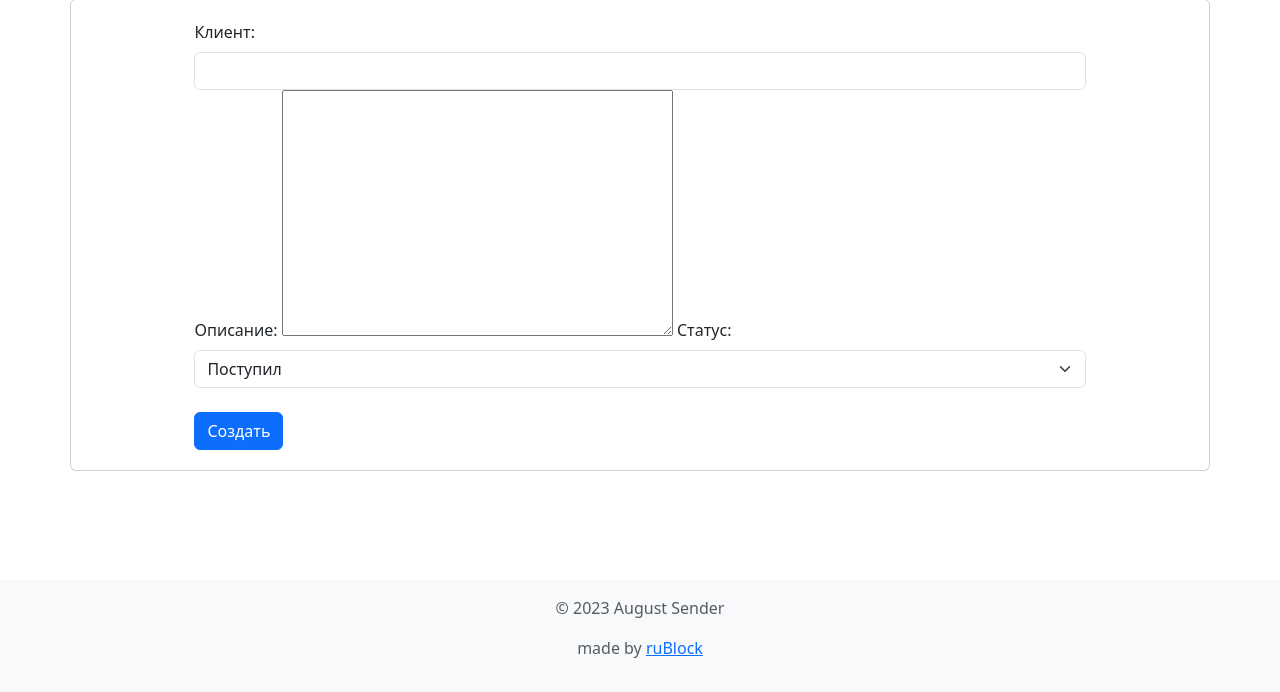
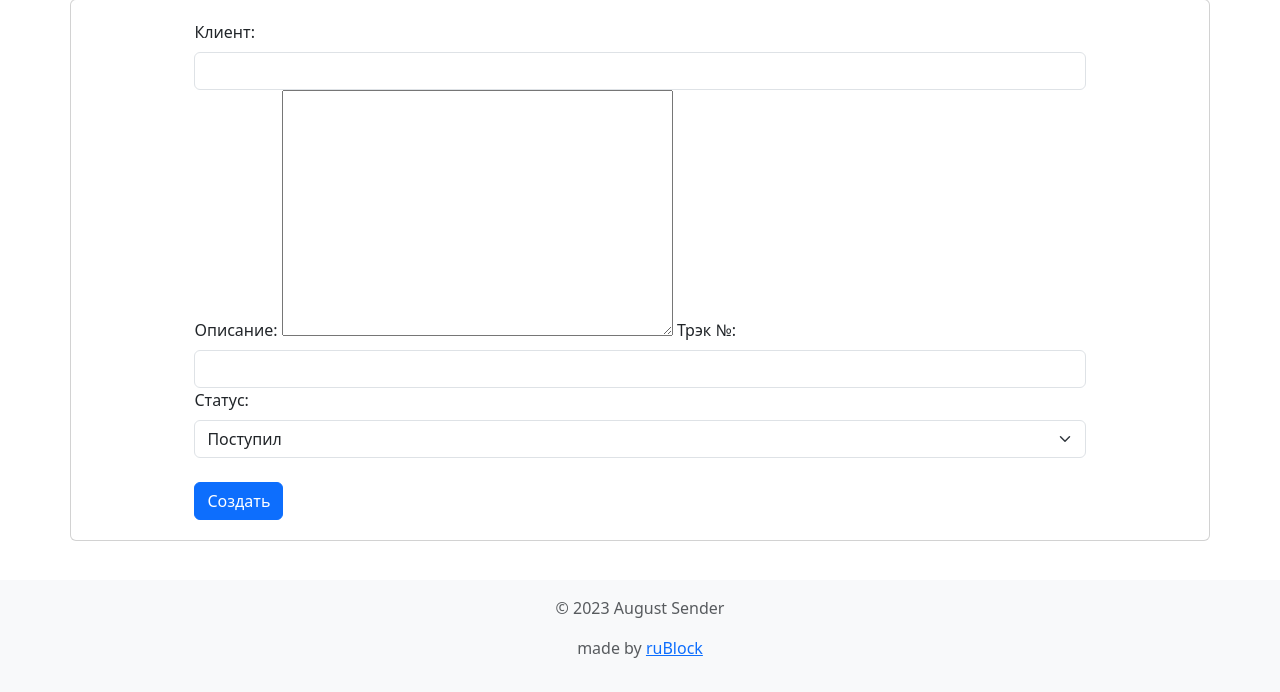
Before and after one commit to rublock/august_sender_crm, a Django app: page /new_order/ in a window 1280 px wide. Shown: the part 108-800 px from the top of the page. Run offline with Django 4.2, Linux system fonts and the light colour scheme; the visitor is signed in with stand-in values (Sample User, id 1); data that the repository does not hold is empty; some libraries are stand-ins or nearby versions.

Commit message:
commit ok

```diff
--- a/mainapp/forms.py
+++ b/mainapp/forms.py
@@ -21,6 +21,7 @@ class NewOrderForm(forms.Form):
                                           'height': '300px'
                                       }
                                       }))
+    track_number = forms.CharField(label="Трэк №", max_length=50)
     status = forms.ChoiceField(label="Статус", choices=CHOICES, initial=1)
 
 
@@ -33,11 +34,12 @@ class ChangeOrderForm(forms.ModelForm):
 
     class Meta:
         model = OrderPosition
-        fields = ['client', 'description', 'status']
+        fields = ['client', 'description', 'track_number', 'status']
 
         widgets = {
             'client': forms.Select(attrs={'class': 'form-select', }),
             'description': forms.Textarea(),
+            'track_number': forms.TextInput(attrs={'class': 'form-control', }),
             'status': forms.Select(attrs={'class': 'form-select', }),
         }
 
--- a/mainapp/models.py
+++ b/mainapp/models.py
@@ -37,6 +37,7 @@ class OrderPosition(models.Model):
     order = models.ForeignKey(Order, on_delete=models.CASCADE)
     client = models.ForeignKey(Client, blank=True, null=True, on_delete=models.CASCADE)
     description = models.CharField(verbose_name="Примечание", blank=True, max_length=200)
+    track_number = models.CharField(verbose_name="Трэк №", blank=True, max_length=50)
     status = models.PositiveSmallIntegerField(choices=OrderStatus.choices, default=OrderStatus.ORDER_1)
 
 
--- a/mainapp/templates/mainapp/home_page.html
+++ b/mainapp/templates/mainapp/home_page.html
@@ -8,6 +8,7 @@
             <th scope="col">#</th>
             <th scope="col">Клиент</th>
             <th scope="col">Примечание</th>
+            <th scope="col">Трэк №</th>
             <th scope="col">Действие</th>
             </tr>
         </thead>
--- a/mainapp/templates/mainapp/new_order.html
+++ b/mainapp/templates/mainapp/new_order.html
@@ -13,6 +13,8 @@
             </datalist>
             <label class="form-label">Описание:</label>
             {% render_field new_order_form.description|safe %}
+            <label class="form-label">Трэк №:</label>
+            {% render_field new_order_form.track_number class="form-control" %}
             <label class="form-label">Статус:</label>
             {% render_field new_order_form.status class="form-select" %}
             <br>
--- a/mainapp/templates/mainapp/order.html
+++ b/mainapp/templates/mainapp/order.html
@@ -8,6 +8,8 @@
             {% render_field edit_order_form.client %}
             <label class="form-label">Описание:</label>
             {% render_field edit_order_form.description|safe %}
+            <label class="form-label">Трэк №:</label>
+            {% render_field edit_order_form.track_number %}
             <label class="form-label">Статус:</label>
             {% render_field edit_order_form.status %}
             <br>
--- a/mainapp/templates/mainapp/partial_order_positions_detail_status_1.html
+++ b/mainapp/templates/mainapp/partial_order_positions_detail_status_1.html
@@ -2,5 +2,6 @@
     <th scope="row">{{ i.order_id }}</th>
     <td>{{ i.client }}</td>
     <td>{{ i.description|safe }}</td>
+    <td>{{ i.track_number }}</td>
     <td><a href="{% url 'mainapp:edit_order' i.id %}" aria-current="page">Изменить</a></td>
 </tr>
--- a/mainapp/templates/mainapp/partial_order_positions_detail_status_2.html
+++ b/mainapp/templates/mainapp/partial_order_positions_detail_status_2.html
@@ -2,5 +2,6 @@
     <th scope="row">{{ x.order_id }}</th>
     <td>{{ x.client }}</td>
     <td>{{ x.description|safe }}</td>
+    <td>{{ x.track_number }}</td>
     <td><a href="{% url 'mainapp:edit_order' x.id %}" aria-current="page">Изменить</a></td>
 </tr>
--- a/mainapp/templates/mainapp/partial_order_positions_detail_status_3.html
+++ b/mainapp/templates/mainapp/partial_order_positions_detail_status_3.html
@@ -2,5 +2,6 @@
     <th scope="row">{{ n.order_id }}</th>
     <td>{{ n.client }}</td>
     <td>{{ n.description|safe }}</td>
+    <td>{{ n.track_number }}</td>
     <td><a href="{% url 'mainapp:edit_order' n.id %}" aria-current="page">Изменить</a></td>
 </tr>
--- a/mainapp/templates/mainapp/partial_order_positions_detail_status_4.html
+++ b/mainapp/templates/mainapp/partial_order_positions_detail_status_4.html
@@ -2,5 +2,6 @@
     <th scope="row">{{ j.order_id }}</th>
     <td>{{ j.client }}</td>
     <td>{{ j.description|safe }}</td>
+    <td>{{ j.track_number }}</td>
     <td><a href="{% url 'mainapp:edit_order' j.id %}" aria-current="page">Изменить</a></td>
 </tr>
--- a/mainapp/templates/mainapp/send_orders.html
+++ b/mainapp/templates/mainapp/send_orders.html
@@ -8,6 +8,7 @@
             <th scope="col">#</th>
             <th scope="col">Клиент</th>
             <th scope="col">Примечание</th>
+            <th scope="col">Трэк №</th>
             <th scope="col">Действие</th>
         </tr>
         </thead>
--- a/mainapp/views.py
+++ b/mainapp/views.py
@@ -13,13 +13,11 @@ def order_positions_list(request):
     if request.method == "GET":
         order_positions_list_status_1 = OrderPosition.objects.filter(status=1)
         order_positions_list_status_2 = OrderPosition.objects.filter(status=2)
-        # order_positions_list_status_3 = OrderPosition.objects.filter(status=3)
         order_positions_list_status_4 = OrderPosition.objects.filter(status=4)
 
     return render(request, 'home_page.html', {
         'order_positions_list_status_1': order_positions_list_status_1,
         'order_positions_list_status_2': order_positions_list_status_2,
-        # 'order_positions_list_status_3': order_positions_list_status_3,
         'order_positions_list_status_4': order_positions_list_status_4,
     })
 
@@ -58,6 +56,7 @@ def new_order(request):
                         client=existing_client,
                         status=form_data['status'],
                         description=form_data['description'],
+                        track_number=form_data['track_number'],
                     )
 
                     order_position.save()
@@ -75,6 +74,7 @@ def new_order(request):
                     client=new_client,
                     status=form_data['status'],
                     description=form_data['description'],
+                    track_number=form_data['track_number'],
                 )
 
                 order_position.save()
```
Also changed, not shown: mainapp/migrations/0002_orderposition_track_number.py (added).
